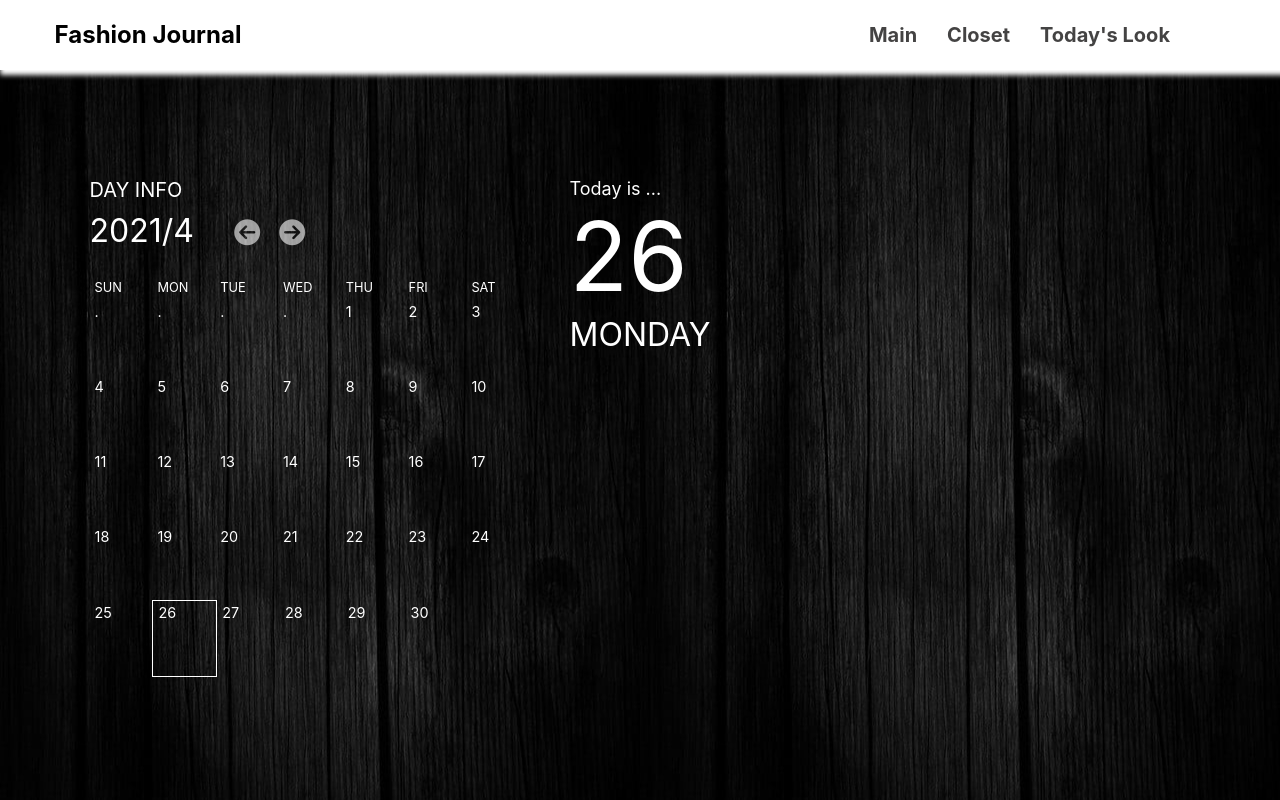
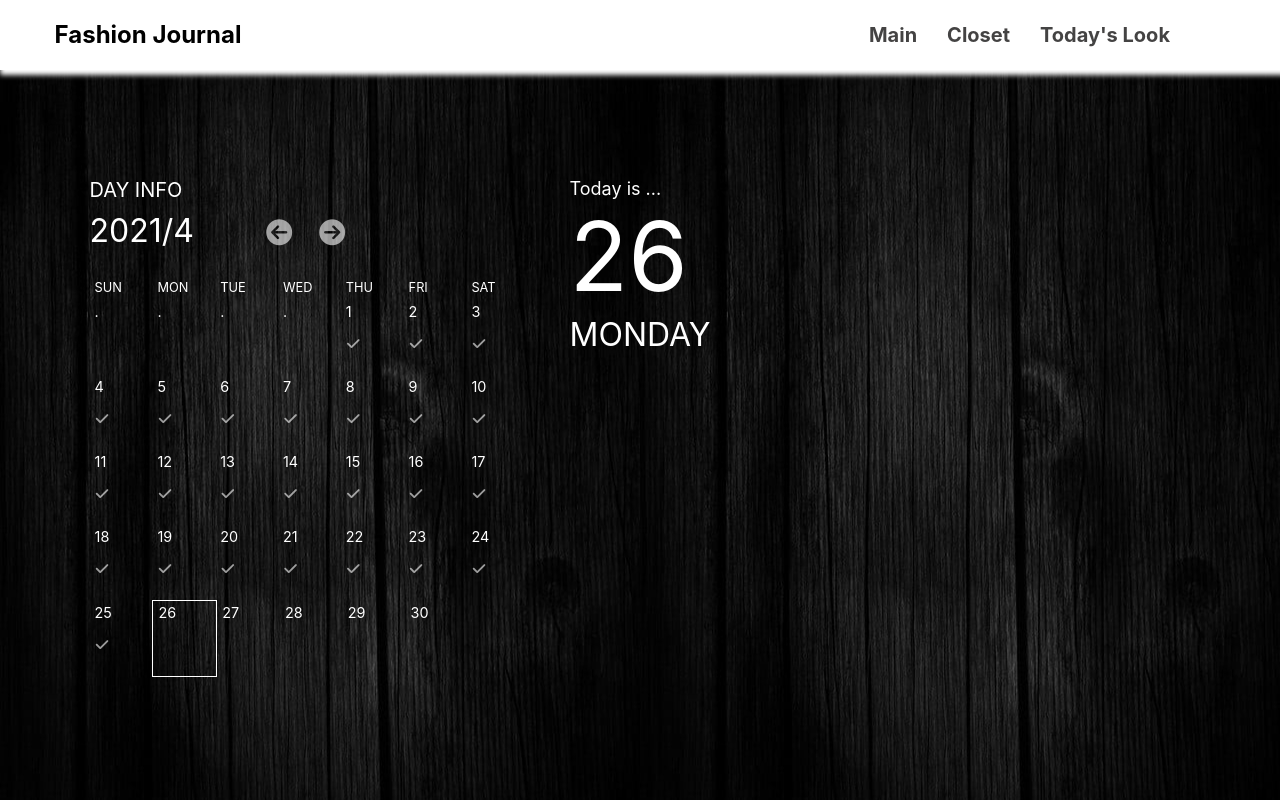
Before and after one commit to LDEV4966/fashion_journal, a React (Create React App) app: page /closet in a window 1280 px wide. Built offline with nearby package versions, Linux system fonts and the light colour scheme.

Commit message:
sidebar-menu,check-calander update

```diff
--- a/src/Componets/Calender/Calender.css
+++ b/src/Componets/Calender/Calender.css
@@ -66,7 +66,7 @@
 }
 .year-month-container {
   display: flex;
-  width: 50%;
+  width: 60%;
   justify-content: flex-start;
   align-items: center;
 }
@@ -108,3 +108,17 @@
 #date {
   font-size: 2rem;
 }
+.day {
+  z-index: 2;
+  position: relative;
+}
+.day .checked {
+  z-index: 1;
+  position: absolute;
+  opacity: 0.6;
+  top: 50%;
+  left: 10%;
+}
+.day .checked:hover {
+  opacity: 1;
+}
--- a/src/Componets/Calender/Calender.js
+++ b/src/Componets/Calender/Calender.js
@@ -43,12 +43,18 @@ const Calender = () => {
     randomClothesArr = [];
     setRandomClothes([]);
     const objKeys = Object.keys(Clothes);
-    if (year > today.getFullYear() || month > today.getMonth() + 1) {
+    if (year > today.getFullYear()) {
       ///  이거 수정 필요 달이 더큰거만 따지면 안됨
       return;
     }
-    if (month === parseInt(today.getMonth() + 1)) {
-      len = parseInt(today.getDate());
+    if (year === today.getFullYear() && month > today.getMonth() + 1) {
+      return;
+    }
+    if (
+      month === parseInt(today.getMonth() + 1) &&
+      year === today.getFullYear()
+    ) {
+      len = parseInt(today.getDate()) - 1;
     }
     for (let i = 0; i <= len; i++) {
       let randomClothes = {};
@@ -123,7 +129,12 @@ const Calender = () => {
         return;
       }
     }
-    if (randomClothes[parsedInt_clickDay]) {
+    if (
+      randomClothes[parsedInt_clickDay] ||
+      (today.getFullYear() >= year &&
+        today.getMonth() + 1 >= month &&
+        parsedInt_clickDay <= date)
+    ) {
       setIsSideBar(true);
       setClickDay(parsedInt_clickDay);
     }
@@ -192,6 +203,12 @@ const Calender = () => {
                   onClick={dayOnClick}
                 >
                   {day}
+                  {randomClothes.length > day ? (
+                    <i
+                      className="fas fa-check checked"
+                      onClick={dayOnClick}
+                    ></i>
+                  ) : undefined}
                 </div>
               );
             })}
--- a/src/Componets/SideBar/SideBar.css
+++ b/src/Componets/SideBar/SideBar.css
@@ -58,7 +58,7 @@
   animation: moveTotheLeft 0.7s linear forwards;
 }
 .active .BAG {
-  animation: moveTotheLeft2 0.8s linear forwards;
+  animation: moveTotheLeft2 0.6s linear forwards;
   top: 35vh;
 }
 .active .PANTS {
@@ -86,3 +86,26 @@
     right: 13%;
   }
 }
+.sidebar-menu {
+  position: absolute;
+  right: 0;
+  top: 8.2vh;
+  width: 35vw;
+  height: 6vh;
+  background-color: rgb(240, 248, 255, 0.5);
+  display: flex;
+  justify-content: flex-end;
+  align-items: center;
+}
+.sidebar-menu > i {
+  color: black;
+  margin-right: 25px;
+  font-size: 30px;
+  cursor: pointer;
+  opacity: 0.8;
+  will-change: transform;
+}
+.sidebar-menu > i:hover {
+  transform: scale(1.15);
+  opacity: 1;
+}
--- a/src/Componets/SideBar/SideBar.js
+++ b/src/Componets/SideBar/SideBar.js
@@ -11,6 +11,11 @@ const SideBar = ({ setIsSideBar, isSideBar, dayLook }) => {
     >
       {isSideBar && (
         <div className="sidebar-container">
+          <div className="sidebar-menu">
+            <i class="far fa-plus-square"></i>
+            <i class="far fa-trash-alt"></i>
+            <i class="fas fa-redo"></i>
+          </div>
           <div className="close-btn" onClick={closeOnClick}>
             <i className="fas fa-caret-right"></i>
           </div>
--- a/src/Routes/TodayLook/TodayLook.js
+++ b/src/Routes/TodayLook/TodayLook.js
@@ -23,7 +23,7 @@ const TodayLook = () => {
     slidesToScroll: 1,
     // 자동 넘김을 할 것인가. 한다면 스피드는?
     autoplay: true,
-    autoplaySpeed: 2000,
+    autoplaySpeed: 2300,
     // 화면에 올리면 슬라이더가 자동으로 넘어가지 않음
     pauseOnHover: false,
     // 슬라이더를 넘기지 않고 fade in/out 하는 식으로 트랜지션 됨
```
